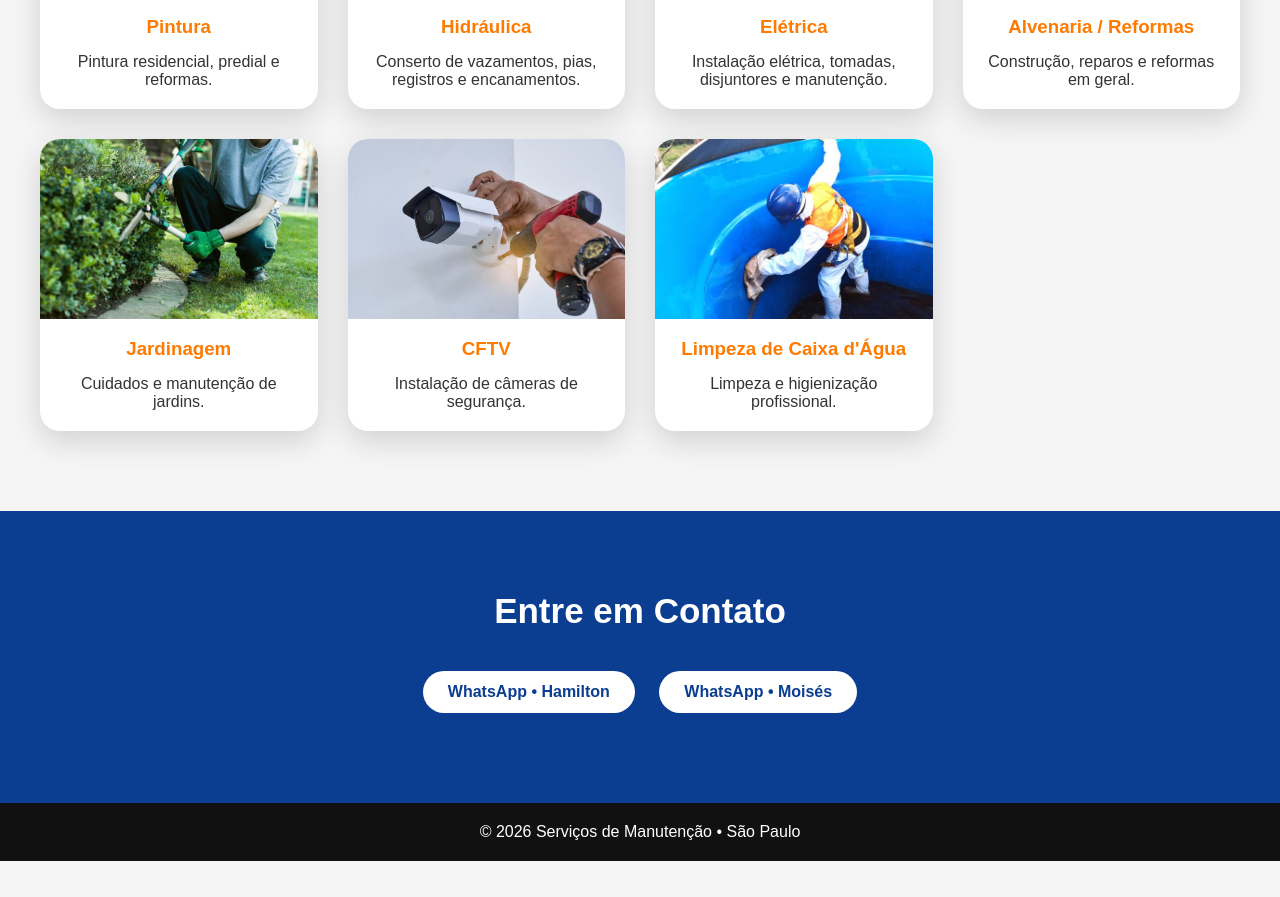
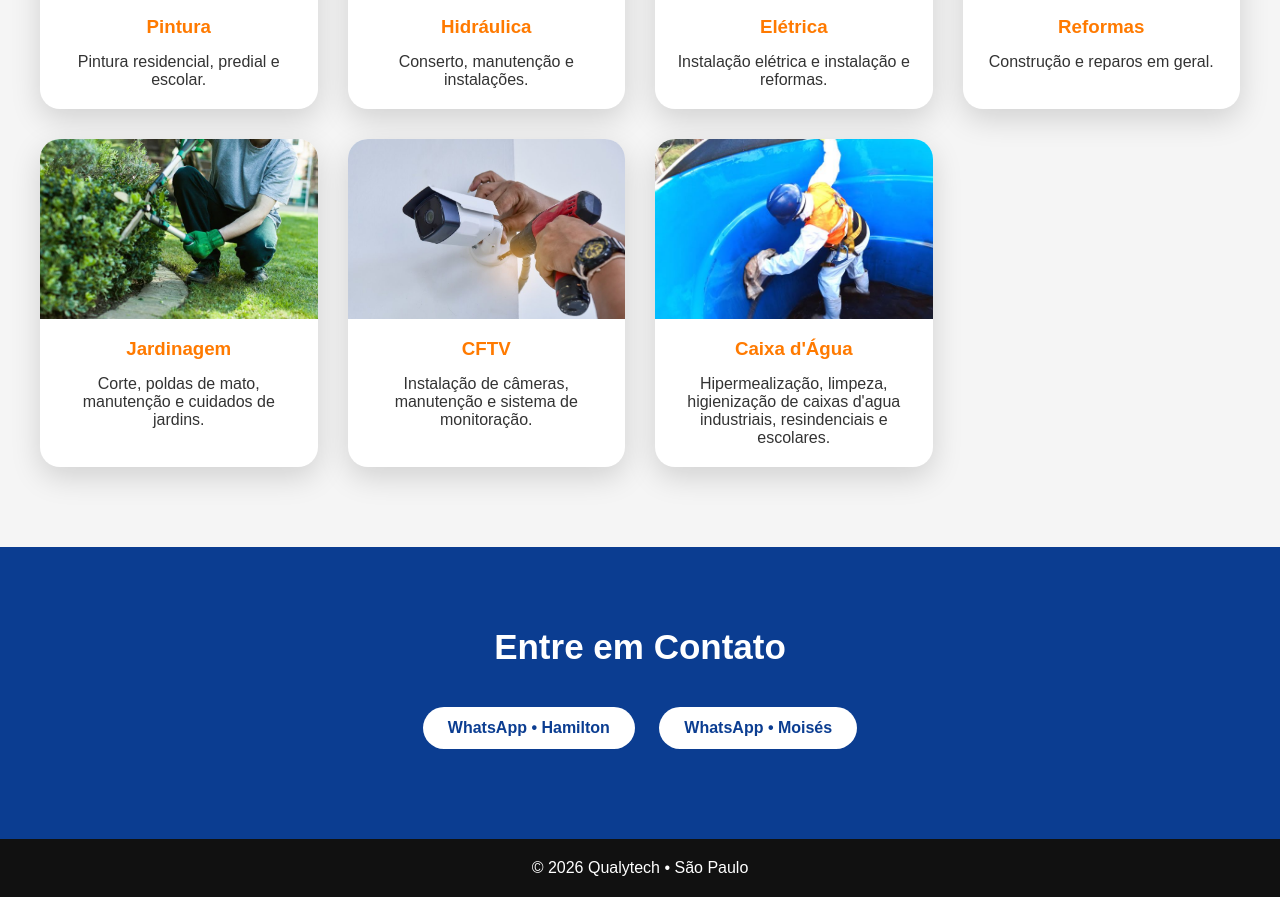
Before and after one commit to annzmtt/hamiltonmanutencao, a plain HTML site: page index.html in a window 1280 px wide. Shown: the part 1177-2074 px from the top of the page. Before the commit the page ends 2038 px from the top, so only its background shows below. Drawn offline with Linux system fonts and the light colour scheme.

Commit message:
updateeee

```diff
--- a/index.html
+++ b/index.html
@@ -4,7 +4,7 @@
 <head>
 <meta charset="UTF-8">
 <meta name="viewport" content="width=device-width, initial-scale=1.0">
-<title>Serviços de Manutenção</title>
+<title>Qualytech Serviços</title>
 <link rel="stylesheet" href="style.css">
 <link rel="icon" type="image/png" href="logo.png.png">
 </head>
@@ -12,9 +12,8 @@
 <body>
 
 <header>
-
 <div class="logo">
-<img src="Logo da QUALYTECH em design digital (1).png" alt="Logo Hamilton">
+<img src="Logo da QUALYTECH em design digital (1).png">
 </div>
 
 <nav>
@@ -22,22 +21,19 @@
 <a href="#servicos">Serviços</a>
 <a href="#contato">Contato</a>
 </nav>
-
 </header>
 
 <section id="home" class="home">
 
-<h1>Manutenção Predial, Escolar e Residencial</h1>
+<h1>Você sonha,<br><span>a Qualytech realiza</span></h1>
 
 <p>
-Serviços profissionais com qualidade e confiança.
-Atendemos toda a região de São Paulo.
+Manutenção predial, escolar e residencial com qualidade, confiança e profissionalismo.
 </p>
 
 <a href="#contato" class="botao">Solicitar Orçamento</a>
 
 </section>
-
 
 <section id="servicos" class="servicos">
 
@@ -48,73 +44,66 @@ Atendemos toda a região de São Paulo.
 <div class="card">
 <img src="plano-pintura.jpg">
 <h3>Pintura</h3>
-<p>Pintura residencial, predial e reformas.</p>
+<p>Pintura residencial, predial e escolar.</p>
 </div>
 
 <div class="card">
 <img src="https://images.unsplash.com/photo-1585704032915-c3400ca199e7">
 <h3>Hidráulica</h3>
-<p>Conserto de vazamentos, pias, registros e encanamentos.</p>
+<p>Conserto, manutenção e instalações.</p>
 </div>
 
 <div class="card">
 <img src="https://images.unsplash.com/photo-1621905251918-48416bd8575a">
 <h3>Elétrica</h3>
-<p>Instalação elétrica, tomadas, disjuntores e manutenção.</p>
+<p>Instalação elétrica e instalação e reformas.</p>
 </div>
 
 <div class="card">
 <img src="reorma.jpg">
-<h3>Alvenaria / Reformas</h3>
-<p>Construção, reparos e reformas em geral.</p>
+<h3>Reformas</h3>
+<p>Construção e reparos em geral.</p>
 </div>
 
 <div class="card">
 <img src="jardinagem.jpg">
 <h3>Jardinagem</h3>
-<p>Cuidados e manutenção de jardins.</p>
+<p>Corte, poldas de mato, manutenção e cuidados de jardins.</p>
 </div>
-
 
 <div class="card">
 <img src="instalacao-cameras-seguranca-55.jpg">
 <h3>CFTV</h3>
-<p>Instalação de câmeras de segurança.</p>
+<p>Instalação de câmeras, manutenção e sistema de monitoração.</p>
 </div>
 
 <div class="card">
 <img src="caixadagua.jpg">
-<h3>Limpeza de Caixa d'Água</h3>
-<p>Limpeza e higienização profissional.</p>
+<h3>Caixa d'Água</h3>
+<p>Hipermealização, limpeza, higienização de caixas d'agua industriais, resindenciais e escolares.</p>
 </div>
 
 </div>
 
 </section>
 
-
 <section id="contato" class="contato">
 
 <h2>Entre em Contato</h2>
 
 <a class="linkContato" href="https://wa.me/5511993086281?text=Olá%20quero%20mais%20informações" target="_blank">
-  WhatsApp • Hamilton
+WhatsApp • Hamilton
 </a>
 
 <a class="linkContato" href="https://wa.me/5511984975503" target="_blank">
-  WhatsApp • Moisés
+WhatsApp • Moisés
 </a>
+
 </section>
 
-
 <footer>
-
-<p>
-© 2026 Serviços de Manutenção • São Paulo
-</p>
-
+<p>© 2026 Qualytech • São Paulo</p>
 </footer>
 
 </body>
-
 </html>
```
